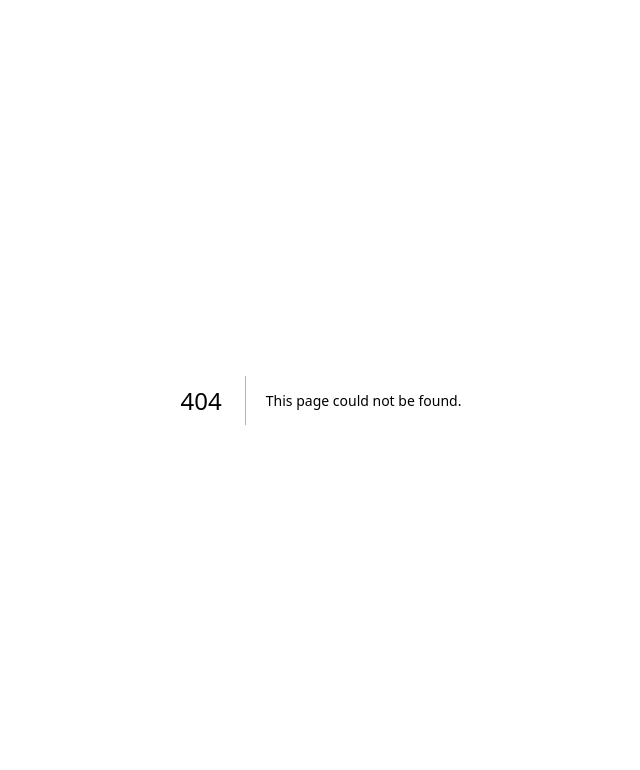
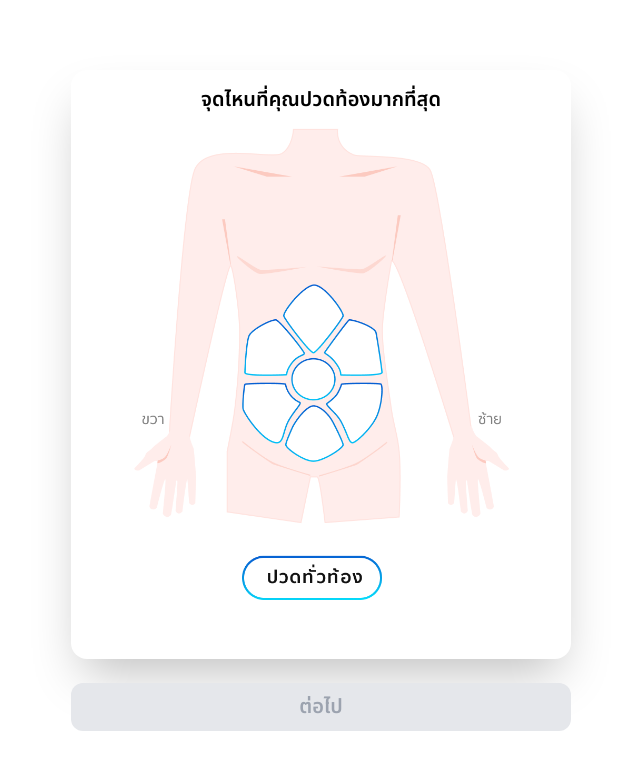
Before and after one commit to punyaphatsura/agnos-assignment, a Next.js app: page /abs in a window 1280 px wide. Before the commit this address had no page. Shown: the top 770 px of the page, without its empty margins (319-959 px from the left). Built offline with nearby package versions, Linux system fonts and the light colour scheme.

Commit message:
separate assignment

```diff
--- /dev/null
+++ b/app/abs/page.tsx
@@ -0,0 +1,94 @@
+'use client';
+
+import AbsPain from '../_components/absPain';
+import PositionCanvas from '../_components/positionCanvas';
+import absPosition from '../_config/abs-position.json';
+
+import React, { useState, useEffect } from 'react';
+
+const Page = () => {
+  const [position, setPosition] = useState<number[]>([0, 0]);
+  const [absSelected, setAbsSelected] = useState<string>('');
+
+  const absPainArea = absPosition.data;
+
+  useEffect(() => {
+    const parent = document.getElementById('card');
+    if (!parent) return;
+    // console.log(
+    //   '{"x":',
+    //   Math.round(((position[0] - parent.offsetLeft) / parent.getBoundingClientRect().width) * 500),
+    //   ',"y":',
+    //   Math.round(((position[1] - parent.offsetTop) / parent.getBoundingClientRect().height) * 589),
+    //   '},'
+    // );
+    const relativePosition = {
+      x: position[0] - parent.offsetLeft,
+      y: position[1] - parent.offsetTop,
+    };
+    absPainArea.forEach((area) => {
+      if (
+        isPointInPoly(
+          area.points[0],
+          {
+            x: relativePosition.x,
+            y: relativePosition.y,
+          },
+          [parent.getBoundingClientRect().width, parent.getBoundingClientRect().height]
+        )
+      ) {
+        console.log(area.name);
+        setAbsSelected((prevSelected) => {
+          if (!prevSelected.includes(area.name)) {
+            return area.name;
+          } else {
+            return '';
+          }
+        });
+      }
+    });
+  }, [absPainArea, position]);
+
+  const clickHandler = () => console.log('clicked');
+
+  const isPointInPoly = (
+    poly: { x: number; y: number }[],
+    pt: { x: number; y: number },
+    bnd: number[]
+  ) => {
+    for (var c = false, i = -1, l = poly.length, j = l - 1; ++i < l; j = i) {
+      (((poly[i].y * bnd[1]) / 589 <= pt.y && pt.y < (poly[j].y * bnd[1]) / 589) ||
+        ((poly[j].y * bnd[1]) / 589 <= pt.y && pt.y < (poly[i].y * bnd[1]) / 589)) &&
+        pt.x <
+          (((poly[j].x * bnd[0]) / 500 - (poly[i].x * bnd[0]) / 500) *
+            (pt.y - (poly[i].y * bnd[1]) / 589)) /
+            ((poly[j].y * bnd[1]) / 589 - (poly[i].y * bnd[1]) / 589) +
+            (poly[i].x * bnd[0]) / 500 &&
+        (c = !c);
+    }
+    return c;
+  };
+  return (
+    <div className="relative flex h-screen w-full flex-col items-center justify-center">
+      <div
+        id="card"
+        className="relative mb-4 h-auto w-[300px] rounded-2xl bg-white shadow-2xl transition-all sm:mb-6 sm:h-[589px] sm:w-[500px]">
+        <PositionCanvas setPosition={setPosition} />
+        <div className="absolute w-full pt-1 text-center text-sm font-semibold sm:pt-4 sm:text-xl">
+          จุดไหนที่คุณปวดท้องมากที่สุด
+        </div>
+        <AbsPain selected={absSelected} />
+      </div>
+      <div
+        className={`z-10 flex h-10 w-[300px] items-center justify-center rounded-xl text-sm font-semibold transition-all active:scale-95 sm:h-12 sm:w-[500px] sm:text-xl
+        ${absSelected !== '' ? 'cursor-pointer bg-gradient-to-b from-blue-600 to-cyan-400 text-white hover:opacity-50' : 'bg-gray-200 text-gray-400'}`}
+        onClick={() => {
+          if (absSelected !== '') clickHandler();
+        }}>
+        <p className="select-none">ต่อไป</p>
+      </div>
+    </div>
+  );
+};
+
+export default Page;
--- /dev/null
+++ b/app/finger/page.tsx
@@ -0,0 +1,96 @@
+'use client';
+
+import FingerPain from '../_components/fingerPain';
+import PositionCanvas from '../_components/positionCanvas';
+import fingerPosition from '../_config/finger-position.json';
+
+import React, { useState, useEffect } from 'react';
+
+const Page = () => {
+  const [position, setPosition] = useState<number[]>([0, 0]);
+  const [fingerSelected, setFingerSelected] = useState<string>('');
+
+  const fingerPainArea = fingerPosition.data;
+
+  useEffect(() => {
+    const parent = document.getElementById('card');
+    if (!parent) return;
+    // console.log(
+    //   '{"x":',
+    //   Math.round(((position[0] - parent.offsetLeft) / parent.getBoundingClientRect().width) * 500),
+    //   ',"y":',
+    //   Math.round(((position[1] - parent.offsetTop) / parent.getBoundingClientRect().height) * 589),
+    //   '},'
+    // );
+    const relativePosition = {
+      x: position[0] - parent.offsetLeft,
+      y: position[1] - parent.offsetTop,
+    };
+    fingerPainArea.forEach((area) => {
+      area.points.forEach((point) => {
+        if (
+          isPointInPoly(
+            point,
+            {
+              x: relativePosition.x,
+              y: relativePosition.y,
+            },
+            [parent.getBoundingClientRect().width, parent.getBoundingClientRect().height]
+          )
+        ) {
+          console.log(area.name);
+          setFingerSelected((prevSelected) => {
+            if (!prevSelected.includes(area.name)) {
+              return area.name;
+            } else {
+              return '';
+            }
+          });
+        }
+      });
+    });
+  }, [fingerPainArea, position]);
+
+  const clickHandler = () => console.log('clicked');
+
+  const isPointInPoly = (
+    poly: { x: number; y: number }[],
+    pt: { x: number; y: number },
+    bnd: number[]
+  ) => {
+    for (var c = false, i = -1, l = poly.length, j = l - 1; ++i < l; j = i) {
+      (((poly[i].y * bnd[1]) / 589 <= pt.y && pt.y < (poly[j].y * bnd[1]) / 589) ||
+        ((poly[j].y * bnd[1]) / 589 <= pt.y && pt.y < (poly[i].y * bnd[1]) / 589)) &&
+        pt.x <
+          (((poly[j].x * bnd[0]) / 500 - (poly[i].x * bnd[0]) / 500) *
+            (pt.y - (poly[i].y * bnd[1]) / 589)) /
+            ((poly[j].y * bnd[1]) / 589 - (poly[i].y * bnd[1]) / 589) +
+            (poly[i].x * bnd[0]) / 500 &&
+        (c = !c);
+    }
+    return c;
+  };
+  return (
+    <div className="relative flex h-screen w-full flex-col items-center justify-center">
+      <div
+        id="card"
+        className="relative mb-4 h-auto w-[300px] rounded-2xl bg-white shadow-2xl transition-all sm:mb-6 sm:h-[589px] sm:w-[500px]">
+        <PositionCanvas setPosition={setPosition} />
+        <div className="absolute w-full pt-1 text-center text-sm font-semibold sm:pt-4 sm:text-xl">
+          จุดไหนที่คุณปวดนิ้วมากที่สุด
+        </div>
+        <FingerPain selected={fingerSelected} />
+      </div>
+      <div
+        className={`z-10 flex h-10 w-[300px] items-center justify-center rounded-xl text-sm font-semibold transition-all active:scale-95 sm:h-12 sm:w-[500px] sm:text-xl
+        ${fingerSelected !== '' ? 'cursor-pointer bg-gradient-to-b from-blue-600 to-cyan-400 text-white hover:opacity-50' : 'bg-gray-200 text-gray-400'}`}
+        onClick={() => {
+          if (fingerSelected !== '') clickHandler();
+        }}>
+        <p className="select-none">ต่อไป</p>
+      </div>
+    </div>
+  );
+};
+
+export default Page;
```
